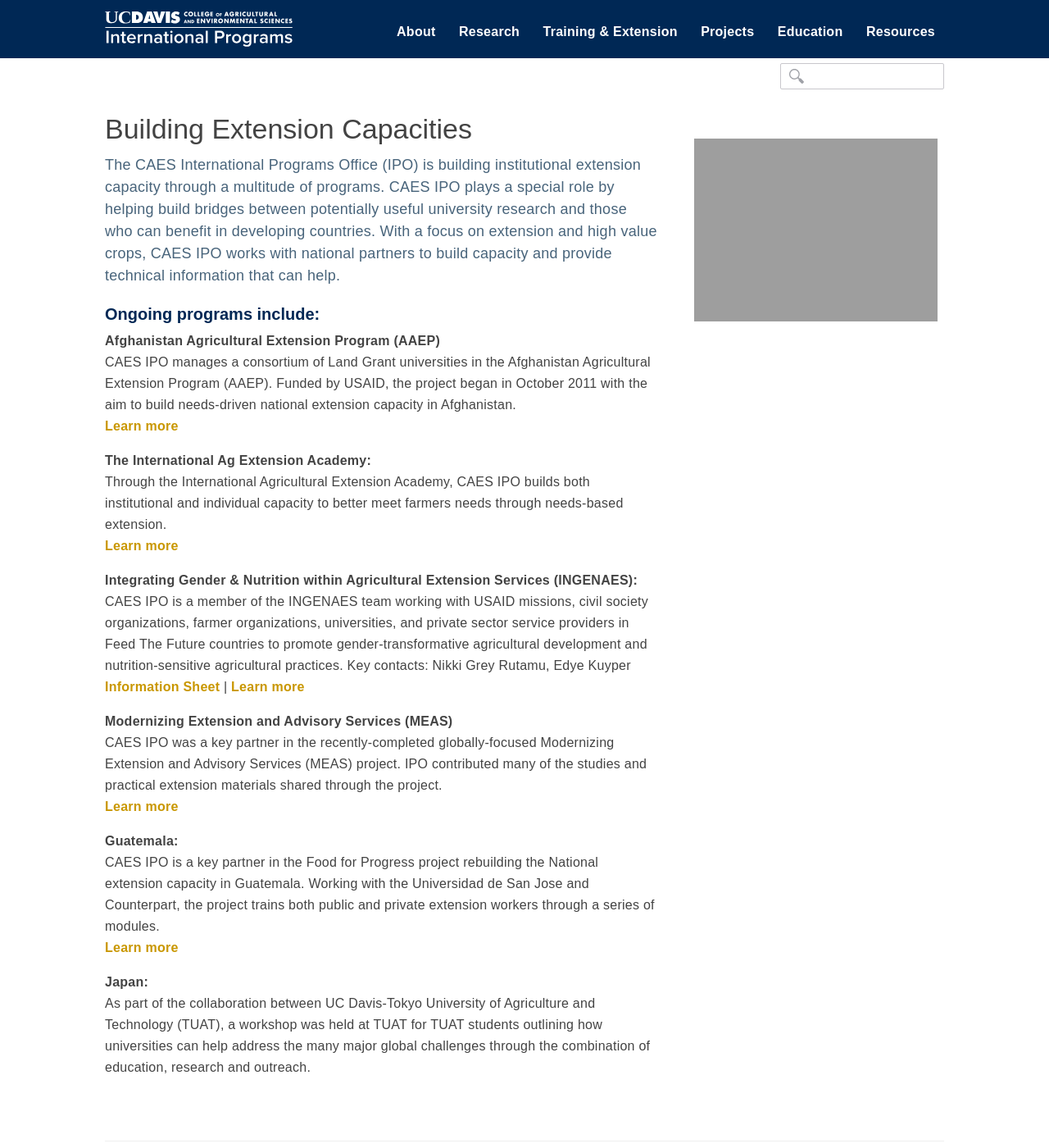
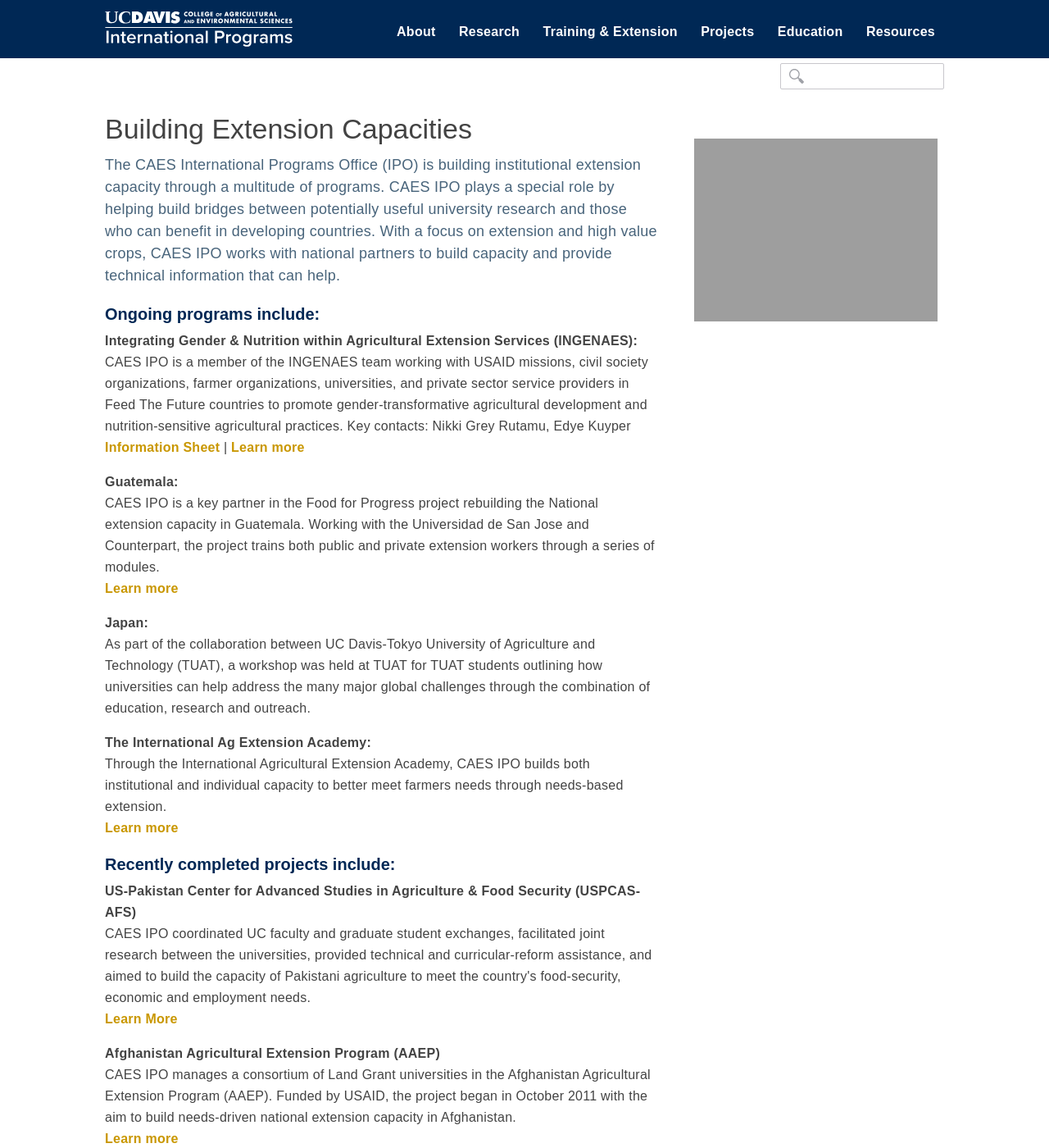
Before and after one commit to ucdavis/ip, a Jekyll site: the page built from training-and-extension/extension-capacities.html, in a window 1280 px wide and 1400 px high. Shown: the whole window at 82% size. Built offline with Jekyll 4.4.1, drawn with Linux system fonts in a browser that asks for light colours; nearby versions of some CDN libraries; some of the changed text lies outside the part shown.

Commit message:
edit extension capacities page

```diff
--- a/training-and-extension/extension-capacities.html
+++ b/training-and-extension/extension-capacities.html
@@ -12,20 +12,33 @@
 
     <h3>Ongoing programs include:</h3>
 
-    <p><b>Afghanistan Agricultural Extension Program (AAEP)</b><br/> CAES IPO manages a consortium of Land Grant universities in the Afghanistan Agricultural Extension Program (AAEP). Funded by USAID, the project began in October 2011 with the aim to build needs-driven national extension capacity in Afghanistan.<br><a class="learnmore" href="/projects/AAEP">Learn more</a></p>
+    <p><b>Integrating Gender &amp; Nutrition within Agricultural Extension Services (INGENAES):</b><br/>
+        CAES IPO is a member of the INGENAES team working with USAID missions, civil society organizations, farmer organizations, universities, and private sector service providers in Feed The Future countries to promote gender-transformative agricultural development and nutrition-sensitive agricultural practices. Key contacts:  Nikki Grey Rutamu, Edye Kuyper <br><a class="learnmore" href="/media/files/one-pager-USAID-INGENAES-IL.pdf">Information Sheet</a> | <a class="learnmore" href="/projects/ingenaes">Learn more</a></p>
 
-    <p><b>The International Ag Extension Academy:</b><br/> Through the International Agricultural Extension Academy, CAES IPO builds both institutional and individual capacity to better meet farmers needs through needs-based extension. <br><a class="learnmore" target="_blank" href="http://www.agextonline.com/index.html">Learn more</a></p>
+    <p><b>Guatemala:</b><br/>
+        CAES IPO is a key partner in the Food for Progress project rebuilding the National extension capacity in Guatemala. Working with the Universidad de San Jose and Counterpart, the project trains both public and private extension workers through a series of modules.<br><a class="learnmore" href="/projects/FFP">Learn more</a></p>
 
-    <p><b>Integrating Gender &amp; Nutrition within Agricultural Extension Services (INGENAES):</b><br/>CAES IPO is a member of the INGENAES team working with USAID missions, civil society organizations, farmer organizations, universities, and private sector service providers in Feed The Future countries to promote gender-transformative agricultural development and nutrition-sensitive agricultural practices. Key contacts:  Nikki Grey Rutamu, Edye Kuyper <br><a class="learnmore" href="/media/files/one-pager-USAID-INGENAES-IL.pdf">Information Sheet</a> | <a class="learnmore" href="/projects/ingenaes">Learn more</a></p>
+   <p><b>Japan:</b><br/>
+        As part of the collaboration between UC Davis-Tokyo University of Agriculture and Technology (TUAT), a workshop was held at TUAT for TUAT students outlining how universities can help address the many major global challenges through the combination of education, research and outreach. </p>
 
-    <p><b>Modernizing Extension and Advisory Services (MEAS)</b><br/>CAES IPO was a key partner in the recently-completed globally-focused Modernizing Extension and Advisory Services (MEAS) project. IPO contributed many of the studies and practical extension materials shared through the project. <br><a class="learnmore" href="http://www.meas-extension.org/">Learn more</a></p>
+    <p><b>The International Ag Extension Academy:</b><br/>
+        Through the International Agricultural Extension Academy, CAES IPO builds both institutional and individual capacity to better meet farmers needs through needs-based extension. <br><a class="learnmore" target="_blank" href="http://www.agextonline.com/index.html">Learn more</a></p>
 
-    <p><b>Guatemala:</b><br/>CAES IPO is a key partner in the Food for Progress project rebuilding the National extension capacity in Guatemala. Working with the Universidad de San Jose and Counterpart, the project trains both public and private extension workers through a series of modules.<br><a class="learnmore" href="/projects/FFP">Learn more</a></p>
+    <h3> Recently completed projects include:</h3>
+
+    <p><b>US-Pakistan Center for Advanced Studies in Agriculture &amp; Food Security (USPCAS-AFS)</b><br>
+        CAES IPO coordinated UC faculty and graduate student exchanges, facilitated joint research between the universities, provided technical and curricular-reform assistance, and aimed to build the capacity of Pakistani agriculture to meet the country's food-security, economic and employment needs.<br><a class="learnmore" href="/projects/USPCAS">Learn More</a></p>
+
+    <p><b>Afghanistan Agricultural Extension Program (AAEP)</b><br/>
+        CAES IPO manages a consortium of Land Grant universities in the Afghanistan Agricultural Extension Program (AAEP). Funded by USAID, the project began in October 2011 with the aim to build needs-driven national extension capacity in Afghanistan.<br><a class="learnmore" href="/projects/AAEP">Learn more</a></p>
+
+    <p><b>Modernizing Extension and Advisory Services (MEAS)</b><br/>
+        CAES IPO was a key partner in the recently-completed globally-focused Modernizing Extension and Advisory Services (MEAS) project. IPO contributed many of the studies and practical extension materials shared through the project. <br><a class="learnmore" href="http://www.meas-extension.org/">Learn more</a></p>
 
 
-    <p><b>Japan:</b><br/>
-As part of the collaboration between UC Davis-Tokyo University of Agriculture and Technology (TUAT), a workshop was held at TUAT for TUAT students outlining how universities can help address the many major global challenges through the combination of education, research and outreach. </p>
+
 </article>
+
 <aside>
 <div class="imagewrapper imagewrapper--fullwidth">
     <a href="#" data-featherlight="#mylightbox">
```
